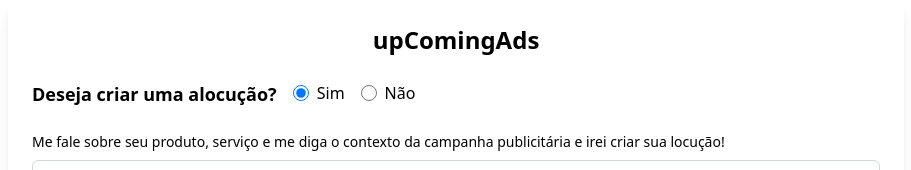
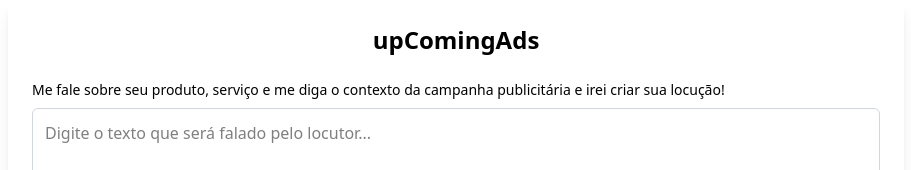
Before and after one commit to Akssasori/upComingAds-front, a React (Vite) app: page / in a window 1280 px wide. Shown: the top 170 px of the page, without its empty margins (184-1095 px from the left). Built offline with nearby package versions, Linux system fonts and the light colour scheme.

Commit message:
refatorando componentes

```diff
--- a/src/components/AlocucaoDesigner.jsx
+++ b/src/components/AlocucaoDesigner.jsx
@@ -189,7 +189,14 @@
       }
 
       const data = await response.json();
-      setLocucaoGerada(data.resposta || data.message || JSON.stringify(data));
+      let textoGerado = data.resposta || data.message || JSON.stringify(data);
+      // Remover aspas do início e do fim do texto, se existirem
+      textoGerado = textoGerado.trim();
+      if (textoGerado.startsWith('"') && textoGerado.endsWith('"')) {
+        textoGerado = textoGerado.substring(1, textoGerado.length - 1);
+      }
+
+      setLocucaoGerada(textoGerado);
     } catch (error) {
       console.error("Erro ao gerar locução:", error);
       setErroApi(`Falha ao conectar com a API: ${error.message}`);
@@ -201,13 +208,17 @@
   // Função para enviar dados ao backend
   const enviarParaBackend = async () => {
     if (
-      !texto ||
       !locutorSelecionado ||
       !musicaSelecionada ||
       !videoSelecionado ||
       !logo
     ) {
       alert("Por favor, preencha todos os campos antes de enviar.");
+      return;
+    }
+
+    if (!locucaoGerada) {
+      alert("Por favor, gere uma locução antes de enviar.");
       return;
     }
 
@@ -246,7 +257,7 @@
       }
 
       const jsonData = {
-        texto: texto,
+        texto: locucaoGerada,
         locutorUuid: locutorObj.uuid,
         musicaCaminho: musicaCaminho,
         videoPath: videoPath,
@@ -294,33 +305,7 @@
     <div className="max-w-4xl mx-auto p-6 bg-white rounded-lg shadow-lg">
       <h1 className="text-2xl font-bold mb-6 text-center">upComingAds</h1>
 
-      <div className="mb-6">
-        <div className="flex items-center mb-4">
-          <h2 className="text-lg font-semibold">Deseja criar uma alocução?</h2>
-          <div className="ml-4">
-            <label className="inline-flex items-center">
-              <input
-                type="radio"
-                checked={criarAlocucao}
-                onChange={() => setCriarAlocucao(true)}
-                className="h-4 w-4"
-              />
-              <span className="ml-2">Sim</span>
-            </label>
-            <label className="inline-flex items-center ml-4">
-              <input
-                type="radio"
-                checked={!criarAlocucao}
-                onChange={() => setCriarAlocucao(false)}
-                className="h-4 w-4"
-              />
-              <span className="ml-2">Não</span>
-            </label>
-          </div>
-        </div>
-      </div>
-
-      {criarAlocucao ? (
+      {
         <>
           {/* Área de texto */}
           <TextAreaInput texto={texto} setTexto={setTexto} />
@@ -435,12 +420,7 @@
             </button>
           </div>
         </>
-      ) : (
-        <div className="text-center p-10 bg-gray-50 rounded-md">
-          <Info className="mx-auto h-12 w-12 text-gray-400 mb-2" />
-          <p>Selecione "Sim" para começar a criar uma alocução.</p>
-        </div>
-      )}
+      }
     </div>
   );
 };
```
